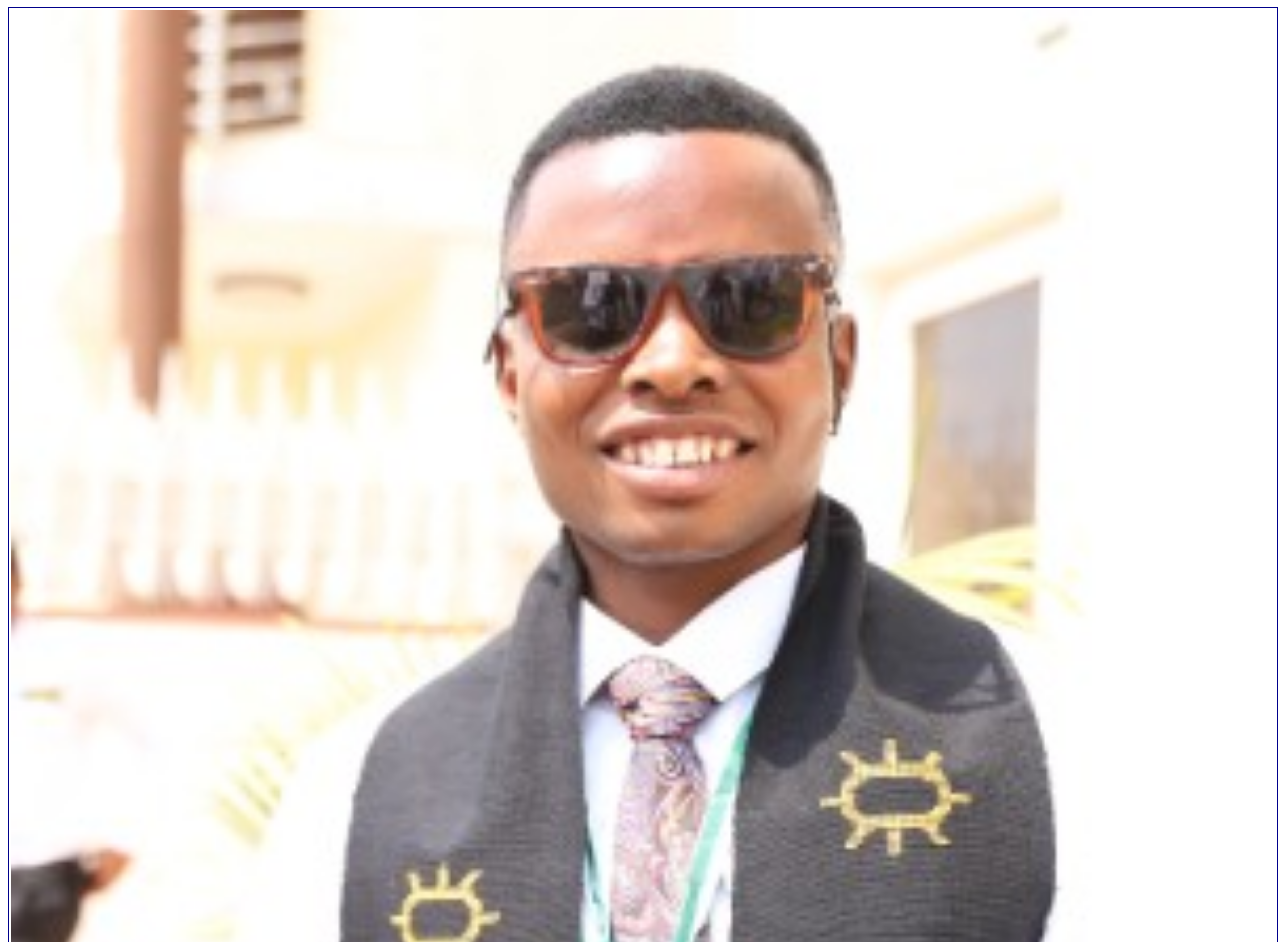
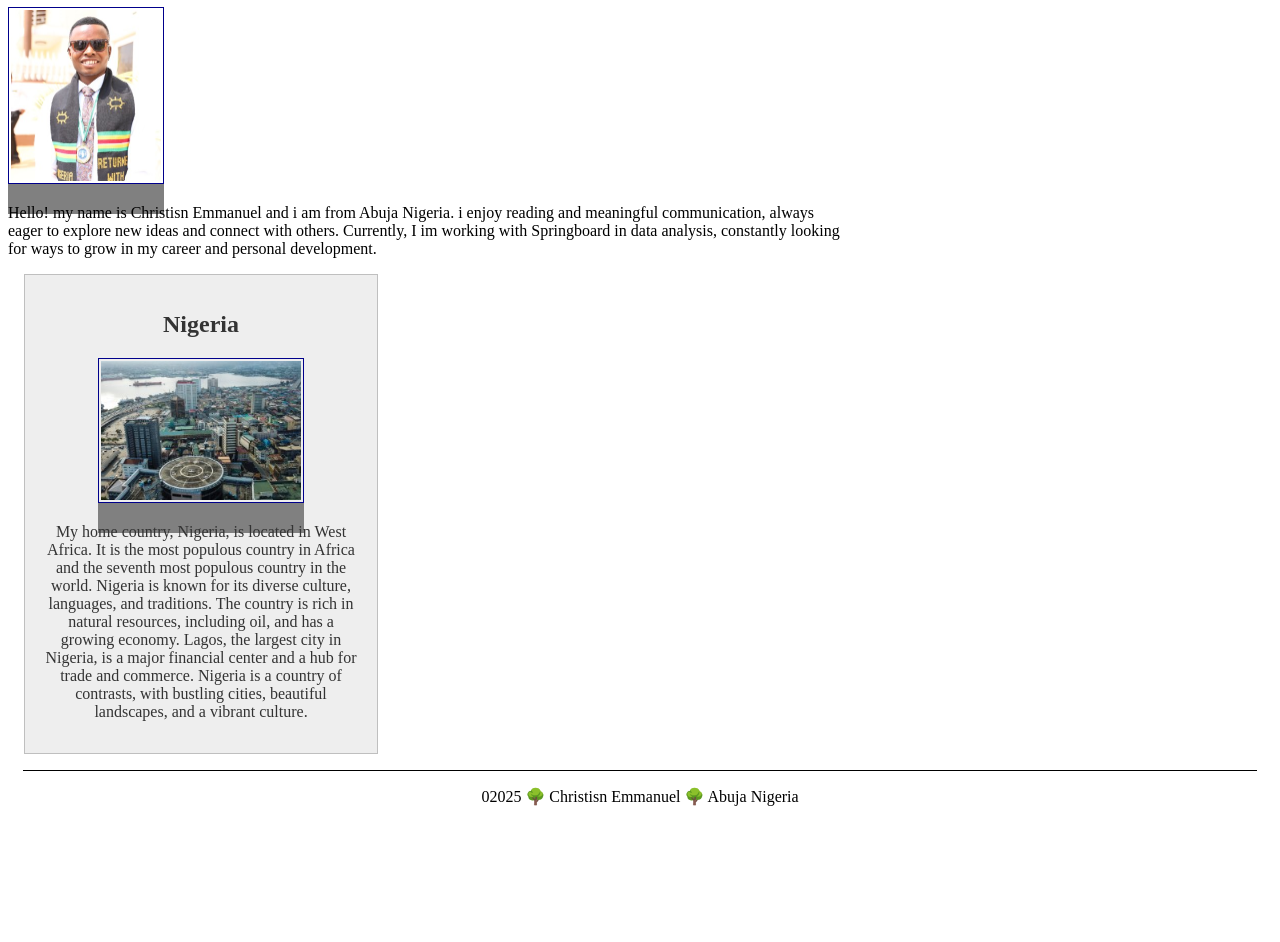
Before and after one commit to christiandavid2/wdd130_david, a plain HTML site: page index.html in a window 1280 px wide. Shown: the part 177-1119 px from the top of the page. After the commit the page ends 999 px from the top, so only its background shows below. Drawn offline with Linux system fonts and the light colour scheme; files that its build step writes are made by us from their sources.

Commit message:
i make cagen

```diff
--- a/index.html
+++ b/index.html
@@ -4,7 +4,9 @@
         <meta charset="utf-8">
         <meta name="viewporrt" content="width=device-width,initial-scale=1.0">
         <title>Christisn Emmanuel | WDD 130</title>
-        <link rel="stylesheet" href="styles/styles.css">
+        <meta name="description" content="This homepage belongs to Christisn Emmanuel, a software development student at BYU-Idaho (WDD 130). It provides a brief introduction, highlighting his background in data analysis with Springboard, as well as his interests in reading, meaningful communication, and professional growth. The page includes a navigation menu linking to a rafting site project, a personal profile image.">
+        <meta name="author" content="Christisn Emmanuel">
+        <link rel="stylesheet" href="styles.css">
     </head>
     <body>
         <header>
@@ -14,10 +16,15 @@
             </nav>
         </header>
         <main>
-            <h1>Christisn Emmanuel | WDD 130</h1>
+             <h1>Christisn Emmanuel | WDD 130</h1>
             <img src="images/profile.jpg" alt="Hello, my name is Christisn Emmanuel" width="200">
             <p>Hello! my name is Christisn Emmanuel and i am from Abuja Nigeria. i enjoy reading and meaningful communication, always eager to explore new ideas and connect with others. Currently, I im  working with Springboard in data analysis, constantly looking for ways to grow in my career and personal development. </p>
         </main>
+        <aside>
+            <h2>Nigeria</h2>
+            <img src="images/Nigeria.jpg" alt="Nigeria" alt="Lagos state nigeria">
+            <p>My home country, Nigeria, is located in West Africa. It is the most populous country in Africa and the seventh most populous country in the world. Nigeria is known for its diverse culture, languages, and traditions. The country is rich in natural resources, including oil, and has a growing economy. Lagos, the largest city in Nigeria, is a major financial center and a hub for trade and commerce. Nigeria is a country of contrasts, with bustling cities, beautiful landscapes, and a vibrant culture.</p>
+        </aside>
         <footer>
             <p>02025 🌳 Christisn Emmanuel 🌳 Abuja Nigeria</p>
         </footer>
--- /dev/null
+++ b/styles.css
@@ -0,0 +1,48 @@
+nav {
+    background-color: darkblue;
+    padding: 10px;
+}
+nav a {
+    color: white;
+    display: block;
+    padding: 10px;
+}
+h1 {
+    color: darkblue;
+}
+img {
+    width: 100%;
+    height: auto;
+    border: 1px solid darkblue;
+    padding: 2px;
+    box-shadow: 0 030px gray;
+}
+p {
+    padding: 10px;
+}
+main {
+    max-width: 840px;
+}
+aside {
+    width: 20rem;
+    margin: 1rem;
+    border: 1px solid rgb(0, 0, 0, 0.2);
+    padding: 1rem;
+    background-color: #eee;
+    color: #333;
+    text-align: center;
+}
+aside img {
+    width: 200px;
+    height: auto;
+}
+main img {
+    width: 150px;
+    height: auto;
+}
+p { padding: 0; }
+footer {
+    margin: 15px;
+    border-top: 1px solid #000;
+    text-align: center;
+}
```
Also changed, not shown: week02/Holygrail.html (+1 -1 lines), images/Nigeria.jpg (added).
